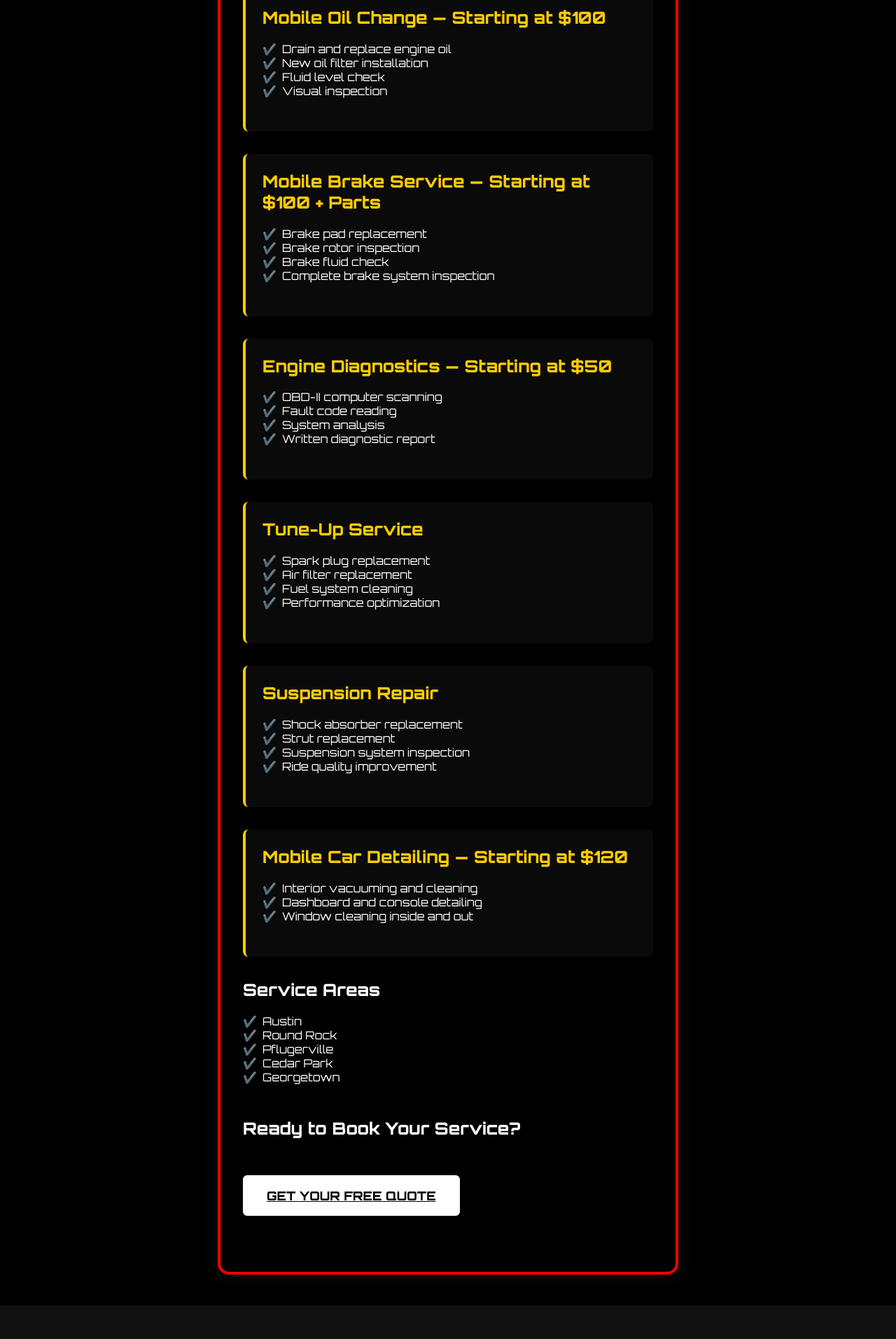
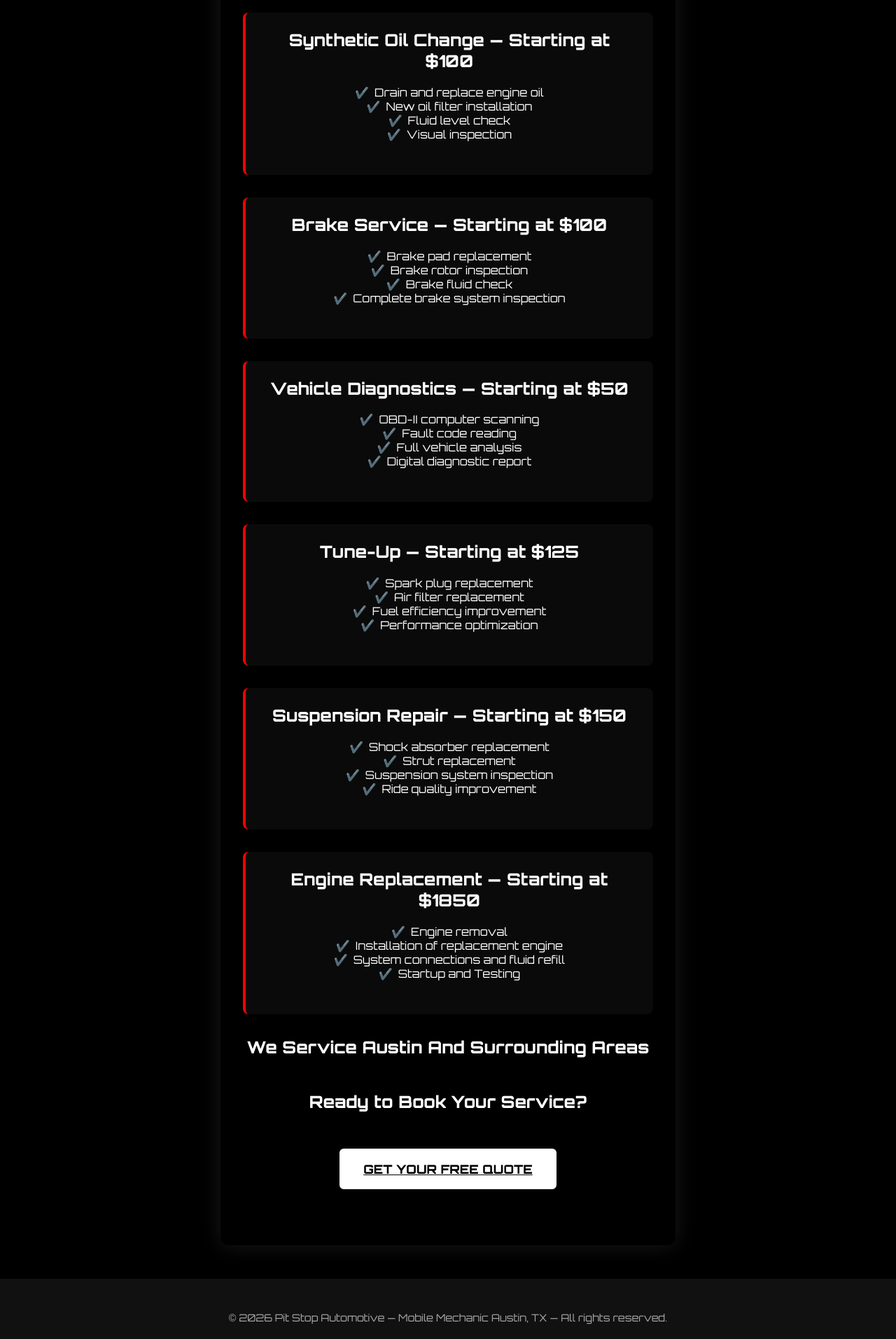
Before and after one commit to rileyjayala41/pitstop-next, a Next.js app: page /services in a window 1280 px wide. Shown: the part 880-2793 px from the top of the page at 70% size. Built offline with nearby package versions, Linux system fonts and the light colour scheme.

Commit message:
Update reviews page subheading copy

```diff
--- a/app/layout.tsx
+++ b/app/layout.tsx
@@ -5,7 +5,7 @@ import SiteFooter from "@/components/SiteFooter";
 
 
 export const metadata: Metadata = {
-  title: "Mobile Mechanic & Auto Detailing Austin TX | Pit Stop Automotive",
+  title: "Mobile Mechanic - Austin TX | Pit Stop Automotive",
   description:
     "Austin's trusted mobile mechanic & auto detailing service. We come to you! Serving Austin, Round Rock, Pflugerville, Cedar Park & Georgetown.",
   icons: {
--- a/app/services/page.tsx
+++ b/app/services/page.tsx
@@ -3,9 +3,9 @@ import Link from "next/link";
 
 export const metadata: Metadata = {
   title:
-    "Mobile Mechanic Services Austin TX | Oil Change, Brakes, Detailing | Pit Stop Automotive",
+    "Mobile Mechanic Services Austin TX | Oil Change, Brakes, Engine Replacement | Pit Stop Automotive",
   description:
-    "Full list of mobile auto services in Austin TX: oil changes ($100), brake pads ($100+), engine diagnostics ($50), car detailing ($120+), tune-ups & more. We come to you! Get a free quote.",
+    "Full list of mobile auto services in Austin TX: oil changes ($100), brake service ($100), vehicle diagnostics ($50), tune-ups ($125), engine replacements & more. We come to you! Get a free quote.",
 };
 
 export default function ServicesPage() {
@@ -40,24 +40,30 @@ export default function ServicesPage() {
               {
                 "@type": "Service",
                 position: 3,
-                name: "Engine Diagnostics",
+                name: "Diagnostics",
                 description:
                   "Check engine light diagnosis and computer scanning.",
               },
               {
                 "@type": "Service",
                 position: 4,
-                name: "Tune-Up Service",
+                name: "Tune-Ups",
+		description:
+                  "Spark plug and air filter replacement.",
               },
               {
                 "@type": "Service",
                 position: 5,
                 name: "Suspension Repair",
+		description:
+                  "Big spring and coilover suspention type repair and replacement.",
               },
               {
                 "@type": "Service",
                 position: 6,
-                name: "Mobile Car Detailing",
+                name: "Engine Replacement",
+		description:
+                  "Full engine removal and replacement.",
               },
             ],
           }),
@@ -77,7 +83,7 @@ export default function ServicesPage() {
         </section>
 
         <section id="oil-change" className="service-detail">
-          <h2>Mobile Oil Change — Starting at $100</h2>
+          <h2>Synthetic Oil Change — Starting at $100</h2>
           <ul className="ul">
             <li>Drain and replace engine oil</li>
             <li>New oil filter installation</li>
@@ -87,7 +93,7 @@ export default function ServicesPage() {
         </section>
 
         <section id="brake-service" className="service-detail">
-          <h2>Mobile Brake Service — Starting at $100 + Parts</h2>
+          <h2>Brake Service — Starting at $100</h2>
           <ul className="ul">
             <li>Brake pad replacement</li>
             <li>Brake rotor inspection</li>
@@ -97,27 +103,27 @@ export default function ServicesPage() {
         </section>
 
         <section id="diagnostics" className="service-detail">
-          <h2>Engine Diagnostics — Starting at $50</h2>
+          <h2>Vehicle Diagnostics — Starting at $50</h2>
           <ul className="ul">
             <li>OBD-II computer scanning</li>
             <li>Fault code reading</li>
-            <li>System analysis</li>
-            <li>Written diagnostic report</li>
+            <li>Full vehicle analysis</li>
+            <li>Digital diagnostic report</li>
           </ul>
         </section>
 
         <section id="tune-up" className="service-detail">
-          <h2>Tune-Up Service</h2>
+          <h2>Tune-Up — Starting at $125</h2>
           <ul className="ul">
             <li>Spark plug replacement</li>
             <li>Air filter replacement</li>
-            <li>Fuel system cleaning</li>
+            <li>Fuel efficiency improvement</li>
             <li>Performance optimization</li>
           </ul>
         </section>
 
         <section id="suspension" className="service-detail">
-          <h2>Suspension Repair</h2>
+          <h2>Suspension Repair — Starting at $150</h2>
           <ul className="ul">
             <li>Shock absorber replacement</li>
             <li>Strut replacement</li>
@@ -126,24 +132,18 @@ export default function ServicesPage() {
           </ul>
         </section>
 
-        <section id="detailing" className="service-detail">
-          <h2>Mobile Car Detailing — Starting at $120</h2>
-          <ul className="ul">
-            <li>Interior vacuuming and cleaning</li>
-            <li>Dashboard and console detailing</li>
-            <li>Window cleaning inside and out</li>
-          </ul>
-        </section>
+        <section id="engine-replacement" className="service-detail">
+ 	  <h2>Engine Replacement — Starting at $1850</h2>
+  	  <ul className="ul">
+   	    <li>Engine removal</li>
+    	    <li>Installation of replacement engine</li>
+    	    <li>System connections and fluid refill</li>
+    	    <li>Startup and Testing</li>
+  	  </ul>
+	</section>
 
         <section id="service-areas">
-          <h2>Service Areas</h2>
-          <ul className="ul">
-            <li>Austin</li>
-            <li>Round Rock</li>
-            <li>Pflugerville</li>
-            <li>Cedar Park</li>
-            <li>Georgetown</li>
-          </ul>
+          <h2>We Service Austin And Surrounding Areas</h2>
         </section>
 
         <section id="cta">
--- a/components/SiteFooter.tsx
+++ b/components/SiteFooter.tsx
@@ -4,11 +4,11 @@ export default function SiteFooter() {
   return (
     <footer>
       <p>
-        © {new Date().getFullYear()} Pit Stop Automotive — Mobile Mechanic & Auto Detailing
+        © {new Date().getFullYear()} Pit Stop Automotive — Mobile Mechanic
         Austin, TX — All rights reserved.
       </p>
       <nav aria-label="Footer navigation">
-        <Link href="/">Home</Link> | <Link href="/services">Services</Link> |{" "}
+        <Link href="/">Home</Link> | <Link href="/reviews">Reviews</Link> | <Link href="/services">Services</Link> |{" "}
         <Link href="/about">About Us</Link>
       </nav>
     </footer>
--- a/components/SiteHeader.tsx
+++ b/components/SiteHeader.tsx
@@ -11,7 +11,7 @@ export default function SiteHeader() {
             className="logo"
           />
           <h1>Pit Stop Automotive</h1>
-          <p>Mobile Mechanic & Auto Detailing — Austin, TX</p>
+          <p>Mobile Mechanic — Austin, TX</p>
         </div>
       </header>
 
--- a/public/styles/style.css
+++ b/public/styles/style.css
@@ -1,14 +1,18 @@
-/* PROOF-STYLE-999 */
-
 
 body {
   margin: 0;
   font-family: 'orbitron', sans-serif;
   background-color: #000;
   color: #fff;
+  text-align: center;
 }
 
-.container { outline: 4px solid red; }
+.hero-title {
+  font-size: 42px;
+  font-weight: 900;
+  text-align: center;
+  margin-bottom: 1px; /* adjust freely */
+}
 
 .container {
   max-width: 650px;
@@ -39,10 +43,10 @@ header {
 }
 
 .header-text {
-  background: rgba(0, 0, 0, 0.7);
+  background: rgba(0, 0, 0, 1);
   display: inline-block;
-  padding: 1rem 2rem;
-  border-radius: 8px;
+  padding: 2rem 2rem;
+  border-radius: 9px;
 }
 
 header > * {
@@ -56,7 +60,7 @@ header > * {
   margin-bottom: 1rem;
 }
 .h2 {
-  font-size: 1.2rem;
+  font-size: 1.35rem;
   margin-top: 1rem;
   color: #ffcc00;
 }
@@ -203,11 +207,12 @@ footer nav a:hover {
   padding: 1.5rem;
   border-radius: 8px;
   margin-bottom: 2rem;
-  border-left: 4px solid #ffcc00;
+  border-left: 4px solid #ff0000;
 }
 
+/*services headers*/
 .service-detail h2 {
-  color: #ffcc00;
+  color: #ffffff;
   margin-top: 0;
 }
 
```
Also changed, not shown: app/page.tsx (+34 -50 lines), app/reviews/page.tsx (+3 -11 lines), components/LeadForm.tsx (+7 -6 lines).
